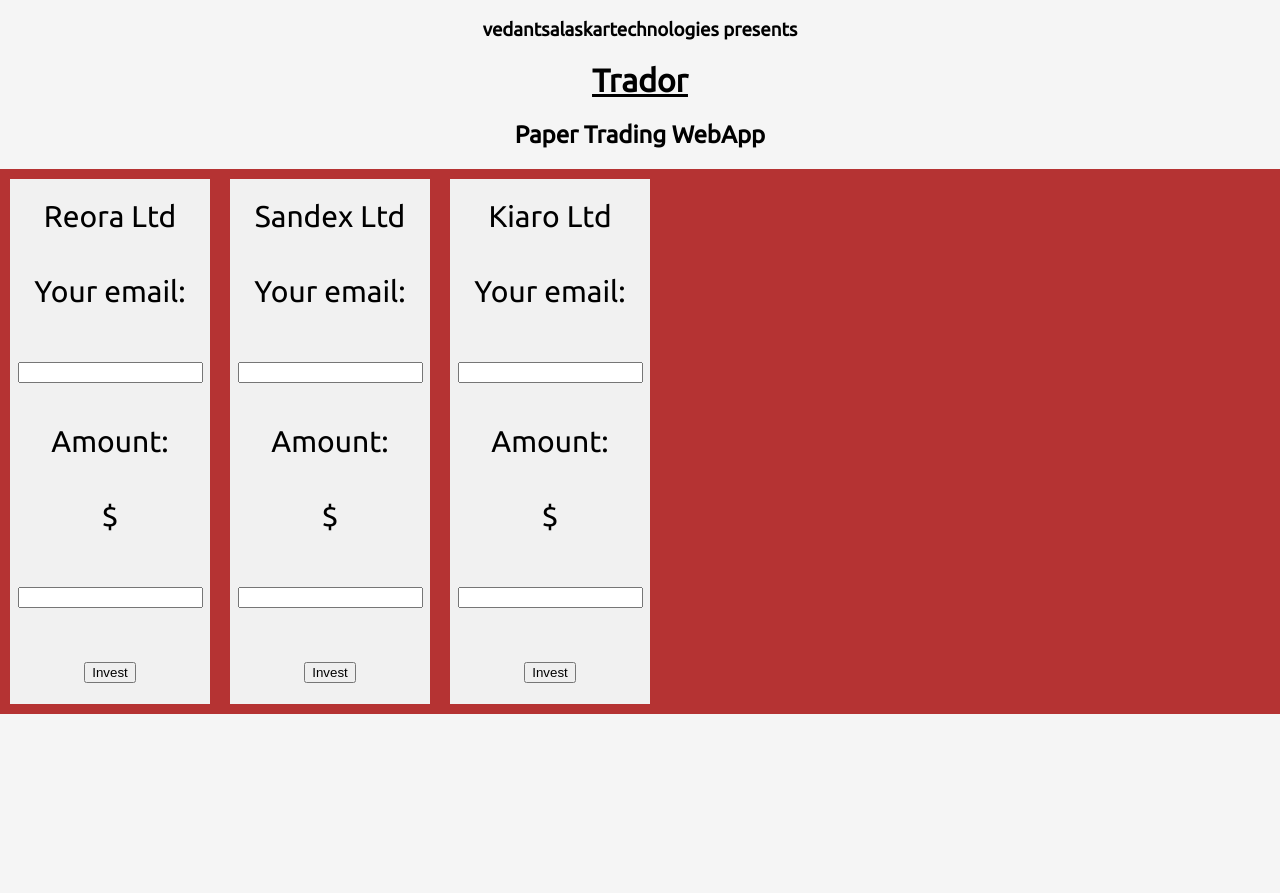
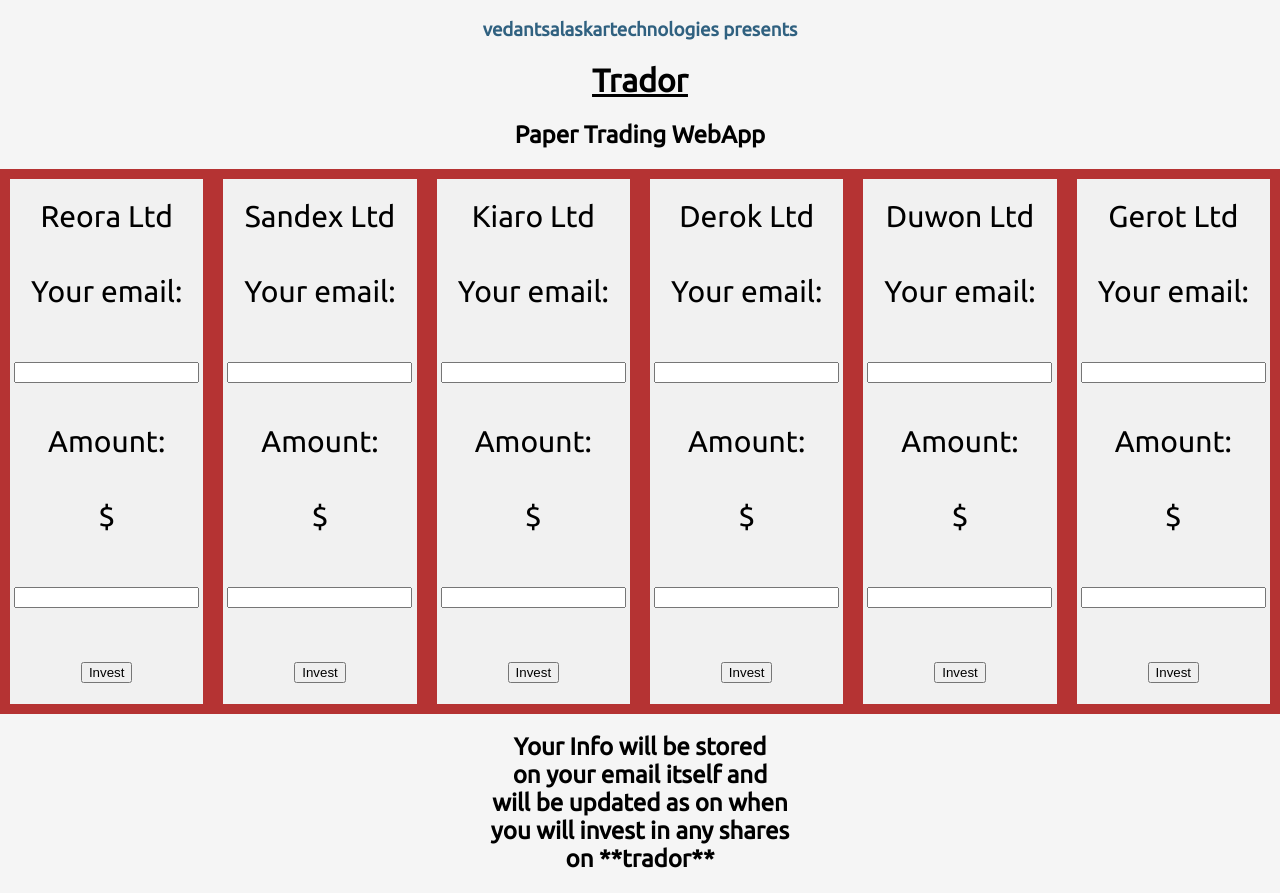
Before and after one commit to vstechno-official/trador, a plain HTML site: page index.html in a window 1280 px wide. Before the commit the page ends 800 px from the top, so only its background shows below. Drawn offline with Linux system fonts and the light colour scheme.

Commit message:
first commit

```diff
--- a/index.html
+++ b/index.html
@@ -8,9 +8,9 @@
     <meta charset="UTF-8">
     <meta name="viewport" content="width=device-width, initial-scale=1.0">
     <link rel="stylesheet" href="style.css"/>
-    <title>Trador</title>
+    <title>Trador: A place where you invest trade without real money</title>
 </head>
-<h3 align="center">vedantsalaskartechnologies presents</h3>
+<h3 align="center" style="color: rgb(48, 97, 128);">vedantsalaskartechnologies presents</h3>
 <h1 align="center"><u>Trador</u></h1>
 <h2 align="center">Paper Trading WebApp</h2>
 
@@ -58,6 +58,57 @@
             <br><button id="openModalBtn1" type="submit">Invest</button>
             </form>
         </div>
+        <div>Derok Ltd
+          <form
+          action="https://formspree.io/f/xqkvzqkd"
+          method="POST"
+        >
+          <label>
+            Your email:
+            <input type="email" name="email">
+          </label><br>
+          Amount:<br>
+          $ <input type="number"/>
+          <br><button id="openModalBtn" type="submit">Invest</button>
+          </form>
+      </div>
+      <div>Duwon Ltd
+        <form
+        action="https://formspree.io/f/xqkvzqkd"
+        method="POST"
+      >
+        <label>
+          Your email:
+          <input type="email" name="email">
+        </label><br>
+        Amount:<br>
+        $ <input type="number"/>
+        <br><button id="openModalBtn" type="submit">Invest</button>
+        </form>
+    </div>
+    <div>Gerot Ltd
+      <form
+      action="https://formspree.io/f/xqkvzqkd"
+      method="POST"
+    >
+      <label>
+        Your email:
+        <input type="email" name="email">
+      </label><br>
+      Amount:<br>
+      $ <input type="number"/>
+      <br><button id="openModalBtn" type="submit">Invest</button>
+      </form>
+  </div>
+    </div>
+    <div align="center">
+      <h2>
+      Your Info will be stored<br>
+      on your email itself and<br>
+      will be updated as on when<br>
+      you will invest in any shares<br>
+      on **trador**
+    </h2>
     </div>
 </body>
 <div id="myModal" class="modal">
```
